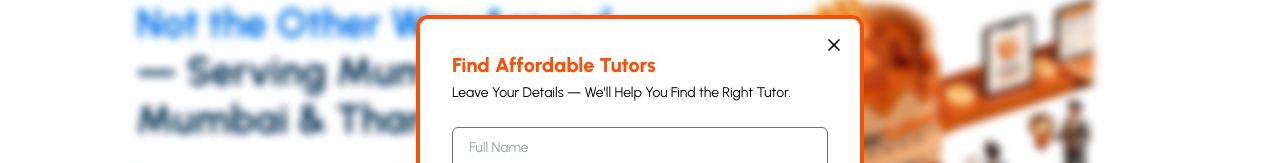
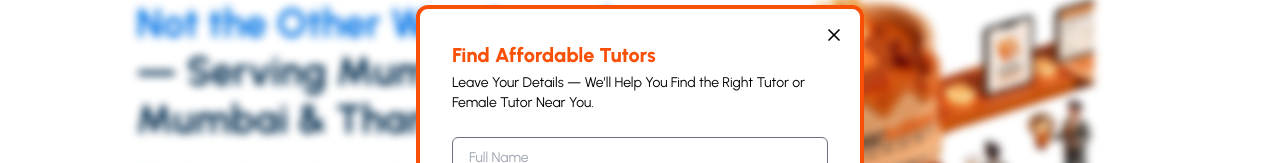
Before and after one commit to teacherbureauads-sys/teacherbureau-home, a Next.js app: page / in a window 1280 px wide. Shown: the part 139-302 px from the top of the page. Built offline with nearby package versions, Linux system fonts and the light colour scheme; no server answers.

Commit message:
Update PopupForm.jsx

```diff
--- a/src/components/floating-cta/PopupForm.jsx
+++ b/src/components/floating-cta/PopupForm.jsx
@@ -152,7 +152,7 @@ export default function PopupForm() {
         </h2>
 
         <p className="mb-6 text-sm text-gray-500">
-          Leave Your Details — We’ll Help You Find the Right Tutor.
+          Leave Your Details — We’ll Help You Find the Right Tutor or Female Tutor Near You.
         </p>
 
         <form
```
